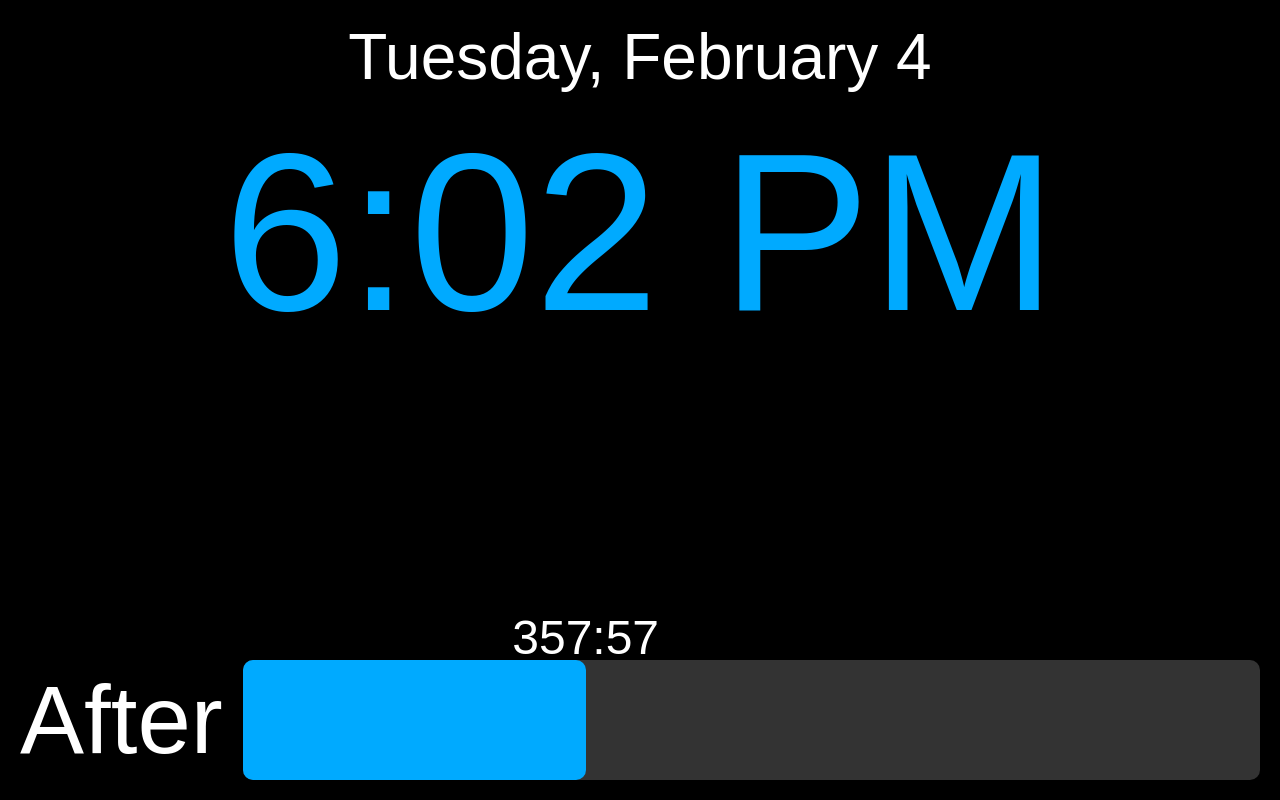
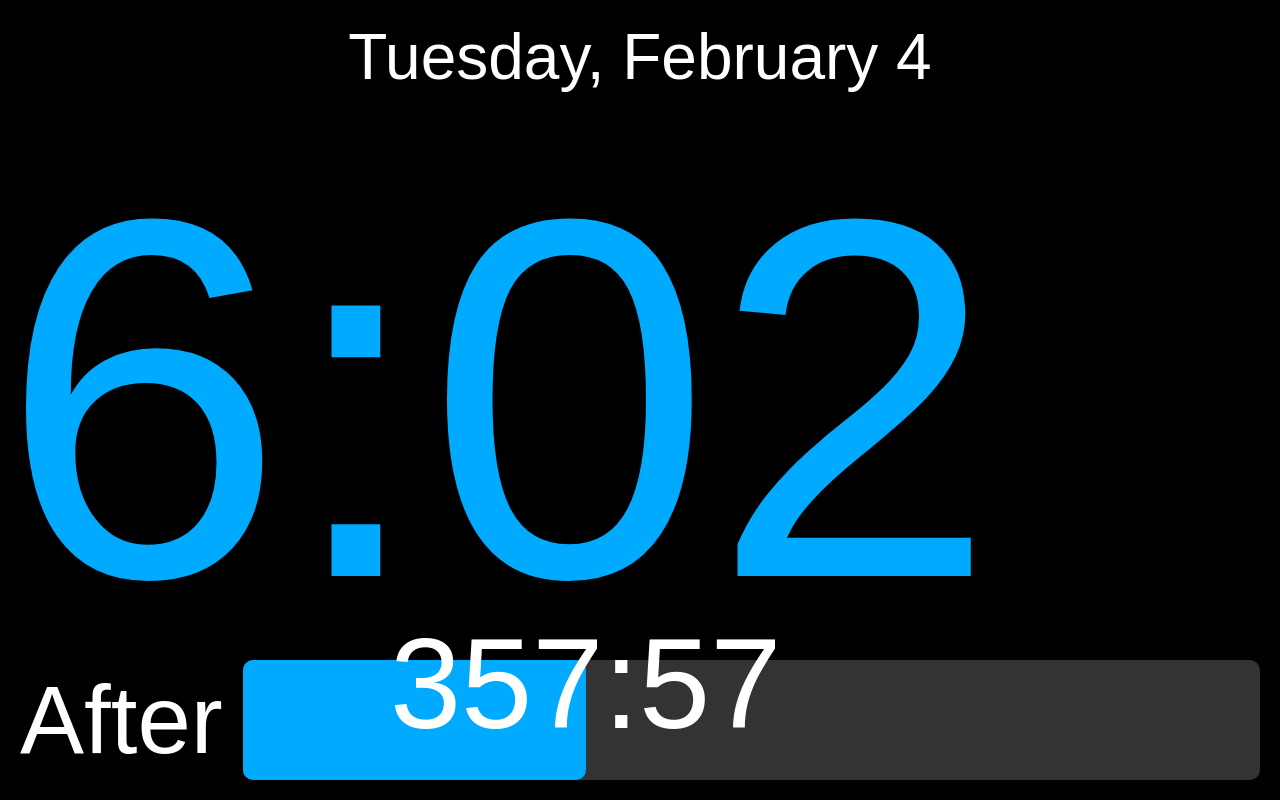
Before and after one commit to iambored456/ClassClock, a plain HTML site: page index.html in a window 1280 px wide. Shown: the top 800 px of the page. Drawn offline with Linux system fonts and the light colour scheme.

Commit message:
Update index.html

```diff
--- a/index.html
+++ b/index.html
@@ -81,7 +81,7 @@
         font-size: 4em;
       }
       #time {
-        font-size: 14em;
+        font-size: 32em;
       }
       #period-label {
         font-size: 6em;
@@ -91,7 +91,7 @@
         height: 120px;
       }
       #time-left {
-        font-size: 3em;
+        font-size: 8em;
         top: -50px;
       }
     }
```
